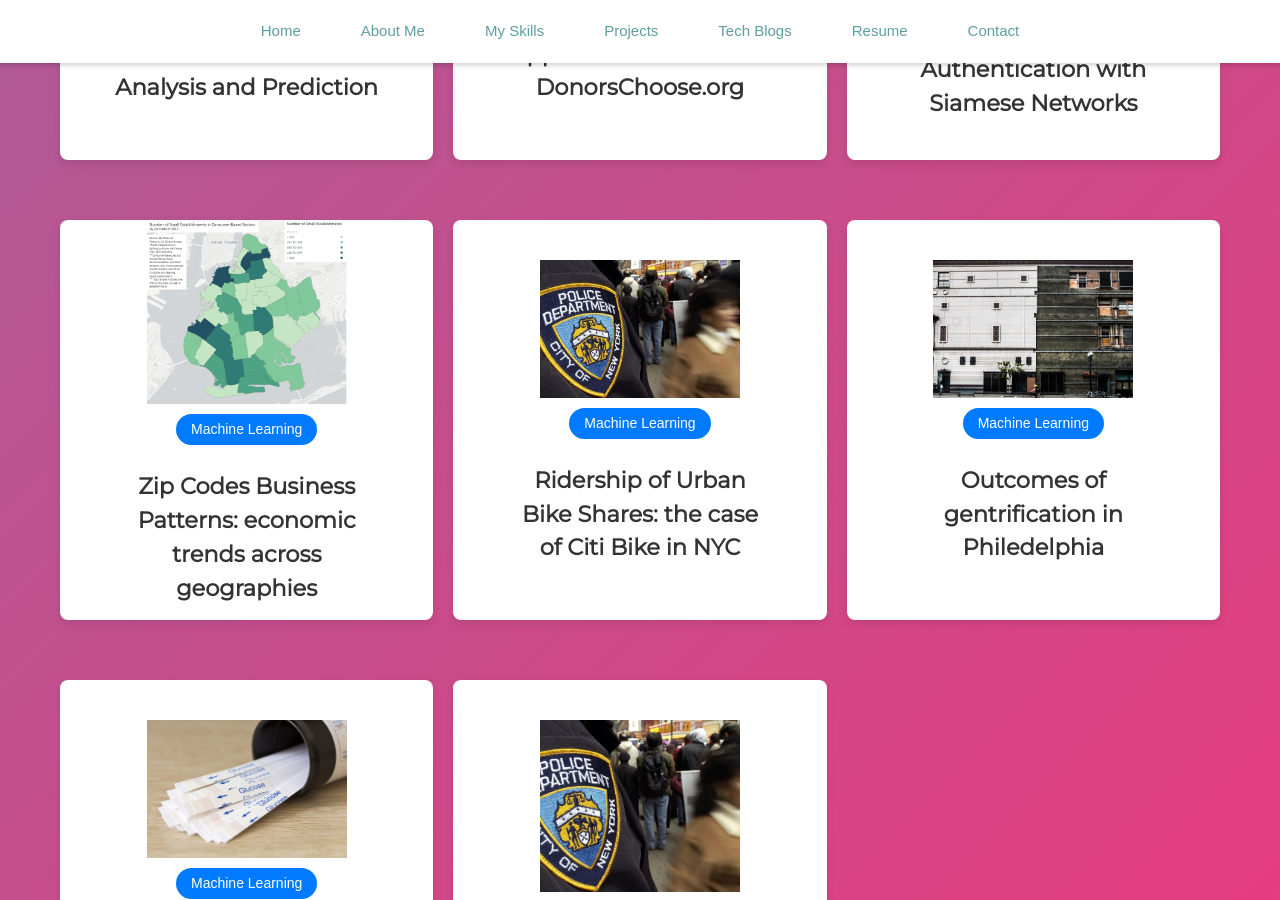
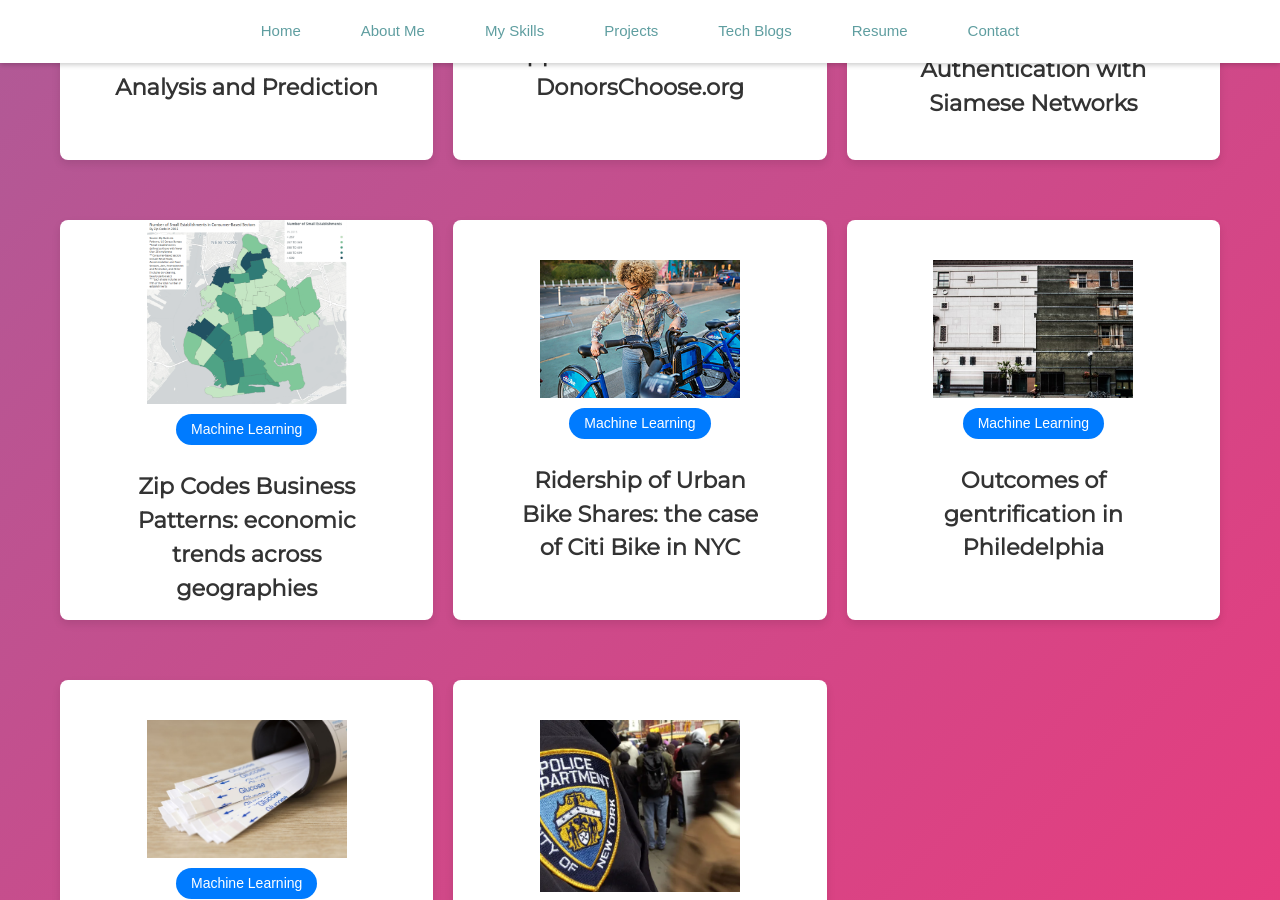
Before and after one commit to rakeshemuru/rakesh-emuru.github.io, a Jekyll site: the page index.html, which Jekyll copies as it is, in a window 1280 px wide and 900 px high, scrolled down 3091 px. Built offline with Jekyll 4.4.1, drawn with Linux system fonts in a browser that asks for light colours.

Commit message:
Update index.html

```diff
--- a/index.html
+++ b/index.html
@@ -144,7 +144,7 @@
                         </div>
                         <div class="back">
                             <a href="https://github.com/rakesh-emuru/Data-Science/blob/main/Projects/NYC%20Stop%20and%20Frisk/Rakesh_Emuru_NYC_Stop_and_Frisk_predictors_of_outcomes.ipynb"
-                               target="_blank" class="project-link" title="Click to view on GitHub>
+                               target="_blank" class="project-link" title="Click to view on GitHub">
                                 <p class="project-description truncated">
                                     Predicted County Level Voter Turnout by conducting comprehensive analysis
                                     of U.S. voter turnout dynamics, including socio-economic factors, historical trends,
@@ -171,7 +171,7 @@
                         </div>
                         <div class="back">
                             <a href="https://github.com/rakesh-emuru/Data-Science/blob/main/Projects/NYC%20Stop%20and%20Frisk/Rakesh_Emuru_NYC_Stop_and_Frisk_predictors_of_outcomes.ipynb"
-                               target="_blank" class="project-link" title="Click to view on GitHub>
+                               target="_blank" class="project-link" title="Click to view on GitHub">
                                 <p class="project-description truncated">
                                     Developed a machine learning model to predict DonorsChoose.org proposal
                                     approvals, integrating data preprocessing, sentiment analysis, and advanced text
@@ -196,7 +196,7 @@
                         </div>
                         <div class="back">
                             <a href="https://github.com/rakesh-emuru/Data-Science/blob/main/Projects/NYC%20Stop%20and%20Frisk/Rakesh_Emuru_NYC_Stop_and_Frisk_predictors_of_outcomes.ipynb"
-                               target="_blank" class="project-link" title="Click to view on GitHub>
+                               target="_blank" class="project-link" title="Click to view on GitHub">
                                 <p class="project-description truncated">
                                     Utilized a Siamese convolutional neural network approach to authenticate
                                     signatures, distinguishing between genuine and forged examples with the application
@@ -221,7 +221,7 @@
                         </div>
                         <div class="back">
                             <a href="https://github.com/rakesh-emuru/Data-Science/blob/main/Projects/NYC%20Stop%20and%20Frisk/Rakesh_Emuru_NYC_Stop_and_Frisk_predictors_of_outcomes.ipynb"
-                               target="_blank" class="project-link" title="Click to view on GitHub>
+                               target="_blank" class="project-link" title="Click to view on GitHub">
                                 <p class="project-description truncated">
                                     This project delves into the evolving landscape of New York City's commercial
                                     sectors by
@@ -239,14 +239,14 @@
                     <div class="flipper">
                         <div class="front">
                             <img style="height:200px; width:200px;"
-                                 src="Images/newyork_stop_and_frisk.png"
+                                 src="Images/citi_bike_nyc.jpeg"
                                  alt="Project Image" class="project-image">
                             <div class="project-category">Machine Learning</div>
                             <h2 class="project-title">Ridership of Urban Bike Shares: the case of Citi Bike in NYC</h2>
                         </div>
                         <div class="back">
                             <a href="https://github.com/rakesh-emuru/Data-Science/blob/main/Projects/NYC%20Stop%20and%20Frisk/Rakesh_Emuru_NYC_Stop_and_Frisk_predictors_of_outcomes.ipynb"
-                               target="_blank" class="project-link" title="Click to view on GitHub>
+                               target="_blank" class="project-link" title="Click to view on GitHub">
                                 <p class="project-description truncated">
                                     This Citi Bike project examines the impact of New York City's expansive bike share
                                     program on
@@ -275,7 +275,7 @@
                         </div>
                         <div class="back">
                             <a href="https://github.com/rakesh-emuru/Data-Science/blob/main/Projects/NYC%20Stop%20and%20Frisk/Rakesh_Emuru_NYC_Stop_and_Frisk_predictors_of_outcomes.ipynb"
-                               target="_blank" class="project-link" title="Click to view on GitHub>
+                               target="_blank" class="project-link" title="Click to view on GitHub">
                                 <p class="project-description truncated">
                                     This project analyzes gentrification in Philadelphia, examining shifts in median
                                     income and
@@ -300,7 +300,7 @@
                         </div>
                         <div class="back">
                             <a href="https://github.com/rakesh-emuru/Data-Science/blob/main/Projects/NYC%20Stop%20and%20Frisk/Rakesh_Emuru_NYC_Stop_and_Frisk_predictors_of_outcomes.ipynb"
-                               target="_blank" class="project-link" title="Click to view on GitHub>
+                               target="_blank" class="project-link" title="Click to view on GitHub">
                                 <p class="project-description truncated">
                                     This project leverages Logistic Regression to predict the likelihood of diabetes
                                     among the Pima
```
